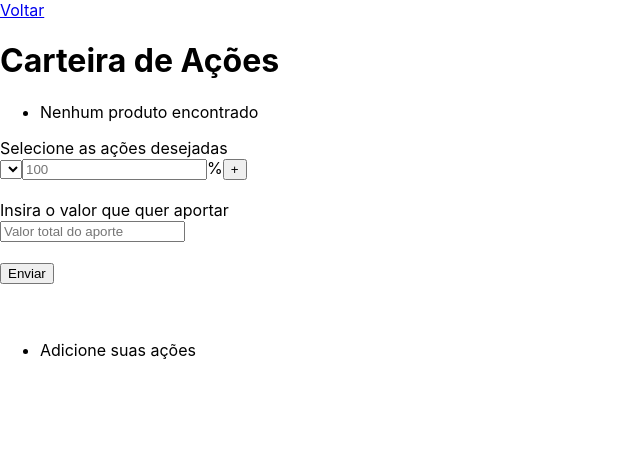
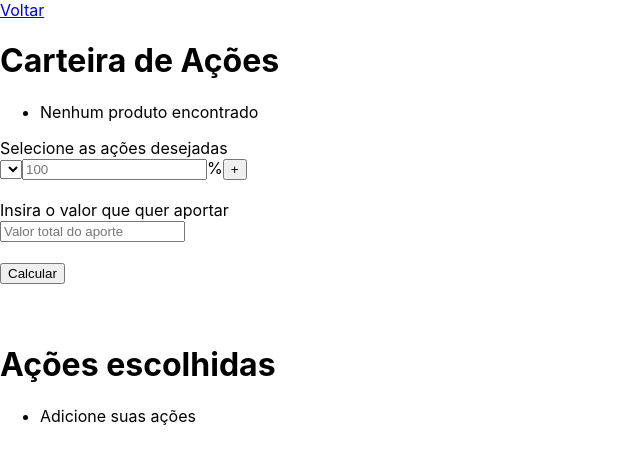
Before and after one commit to luizalsc/Stock-application, a React (Create React App) app: page /portifolio in a window 1280 px wide. Shown: the top 464 px of the page, without its empty margins (0-640 px from the left). Built offline with nearby package versions, Linux system fonts and the light colour scheme.

Commit message:
Implement the calculator render feature and add a new user-form validation

```diff
--- a/src/data/hooks/components/card/stock-card.js
+++ b/src/data/hooks/components/card/stock-card.js
@@ -12,7 +12,7 @@ const StockCard = () => {
 
     const dispatch = useDispatch()
 
-    if(initialStock === undefined){
+    if(initialStock.cardStocks === undefined){
 
         return(
             <>
@@ -31,6 +31,7 @@ const StockCard = () => {
                         <p>{initialStock.stocksCLosePrice.close}</p>
                     </div>
                     <button onClick={() => {dispatch(addStocksToPortifolio(initialStock))}}>Adicionar ação à minha carteira</button>
+
                 </section>
             </>
     )}
--- a/src/data/hooks/components/inputs/user-form.js
+++ b/src/data/hooks/components/inputs/user-form.js
@@ -28,6 +28,11 @@ const UserForm = () => {
             const newStock = await getTickers(inputs.stocksTicker)
             const stockDetails = await getTickerDetails(inputs.stocksTicker)
 
+            if(newStock.status === 'NOT_FOUND'){
+                alert(`Esta ação não existe`)
+                return
+            }
+
             dispatch(renderStocks(newStock))
             dispatch(getStocksDetails(stockDetails))
         }
@@ -39,9 +44,10 @@ const UserForm = () => {
         <>
             <form onSubmit={handleSubmit}>
                 <input type='text' onChange={handleIpuntChange} value={inputs.stocksTicker}></input>
-                <button type='submit'>Enviar</button>
+                <button type='submit'>Pesquisar</button>
             </form>
             <StockCard/>
+
         </>
     )
 }
--- a/src/data/services/fetch-api.js
+++ b/src/data/services/fetch-api.js
@@ -40,7 +40,6 @@ async function getTickers(stockTickers) {
 
     const response = await fetch(`https://api.polygon.io/v3/reference/tickers/${stockTickers}?apiKey=Di9sCRa_Bj2l8cpNdcSXk4E3rpAp1aFP`)
 
-
     return(await response.json())
 }
 
--- a/src/pages/portifolio.js
+++ b/src/pages/portifolio.js
@@ -21,6 +21,7 @@ const PortifolioForm = ({contributionValue, stockInfo, portifolioInfo}) => {
     //     setState({...state, [event.target.name]: value})
     // }
     //----------------------------------------------------
+    const [wallet, setWallet] = useState([])
 
     const [contribution, setContribution] = useState({
         amount: ''
@@ -29,11 +30,9 @@ const PortifolioForm = ({contributionValue, stockInfo, portifolioInfo}) => {
         ticker: '',
         price: ''
     })
-
     const [percentual, setPercentual] = useState({
         precentual: ''
     })
-
     const [portifolio, setPortifolio] = useState([])
 
     const handleContributionChange = (event) => {
@@ -71,13 +70,11 @@ const PortifolioForm = ({contributionValue, stockInfo, portifolioInfo}) => {
 
     const handleSubmit = (event) => {
         event.preventDefault()
-
         console.log(portifolio)
-        portifolioCalculator(contribution.amount, portifolio)
-
-        return(portifolio)
+        const response = portifolioCalculator(contribution.amount, portifolio)
+        setWallet(response)
+        return(response)
     }
-
 
     return(
         <>
@@ -108,13 +105,13 @@ const PortifolioForm = ({contributionValue, stockInfo, portifolioInfo}) => {
                 <input type='number' onChange={handleContributionChange} value={contributionValue} placeholder='Valor total do aporte' id='contribution' name='amount' required></input>
 
                 <br/><br/>
-                <button type='submit'>Enviar</button>
+                <button type='submit'>Calcular</button>
                 <br/>
                 <br/><br/>
             </form>
 
             <Wallet portifolioInfo={portifolio}/>
-            <Calculator portifolio={portifolio} contribution={contribution}/>
+            <Calculator inputsInfo={wallet}/>
         </>
     )
 }
@@ -136,19 +133,20 @@ export { Portifolio }
 function portifolioCalculator(amount, portifolio){
 
     const response = portifolio.map(stock => (
-        (parseInt(amount)*parseInt(stock.percentual.percentual)/100)/parseInt(stock.stockInfos.price)
-    ))
+        (parseInt(amount)*parseInt(stock.percentual.percentual)/100)/parseInt(stock.stockInfos.price)))
     const result = response.map(stocksUnits => parseInt(stocksUnits))
-    return (result)
+    const tickers = portifolio.map(stock => stock.stockInfos.ticker)
+
+    const finalResult = tickers.map((e,i) => `${result[i]} ações da ${e}`)
+
+    return (finalResult)
 }
 
 const Wallet = (props) => {
 
-    const userStocks = useSelector(state => state.userStocks)
-
-
-
     return(
+        <>
+        <h1>Ações escolhidas</h1>
         <ul>
             {props.portifolioInfo.length > 0 ? (
                 props.portifolioInfo.map((stock, index) => (
@@ -160,23 +158,28 @@ const Wallet = (props) => {
                 <li>Adicione suas ações</li>
             )}
         </ul>
+        </>
     )
 }
 //-----------------------------------------
 
-const Calculator = () => {
+const Calculator = (props) => {
 
+    const usersWallet = props.inputsInfo
+    console.log(usersWallet)
     return(
-        <ul>
-            {/* {response.length > 0 ? (
-                response.map((stocks, index) => (
-                    <li key={index} value={stocks}>
-                        <p>{`${Math.floor(stocks)}`}</p>
+        <div>
+             {usersWallet.length > 0 ? (
+            <>
+            <p>Você deve comprar:</p>
+            <ul>
+                {usersWallet.map((units, index) => (
+                    <li key={index} >
+                        <p>{units}</p>
                     </li>
-            ))
-            ) : (
-                <li>Adicione suas ações</li>
-            )} */}
-        </ul>
+                ))}
+            </ul>
+            </>) : (<></>)}
+        </div>
     )
 }
```
